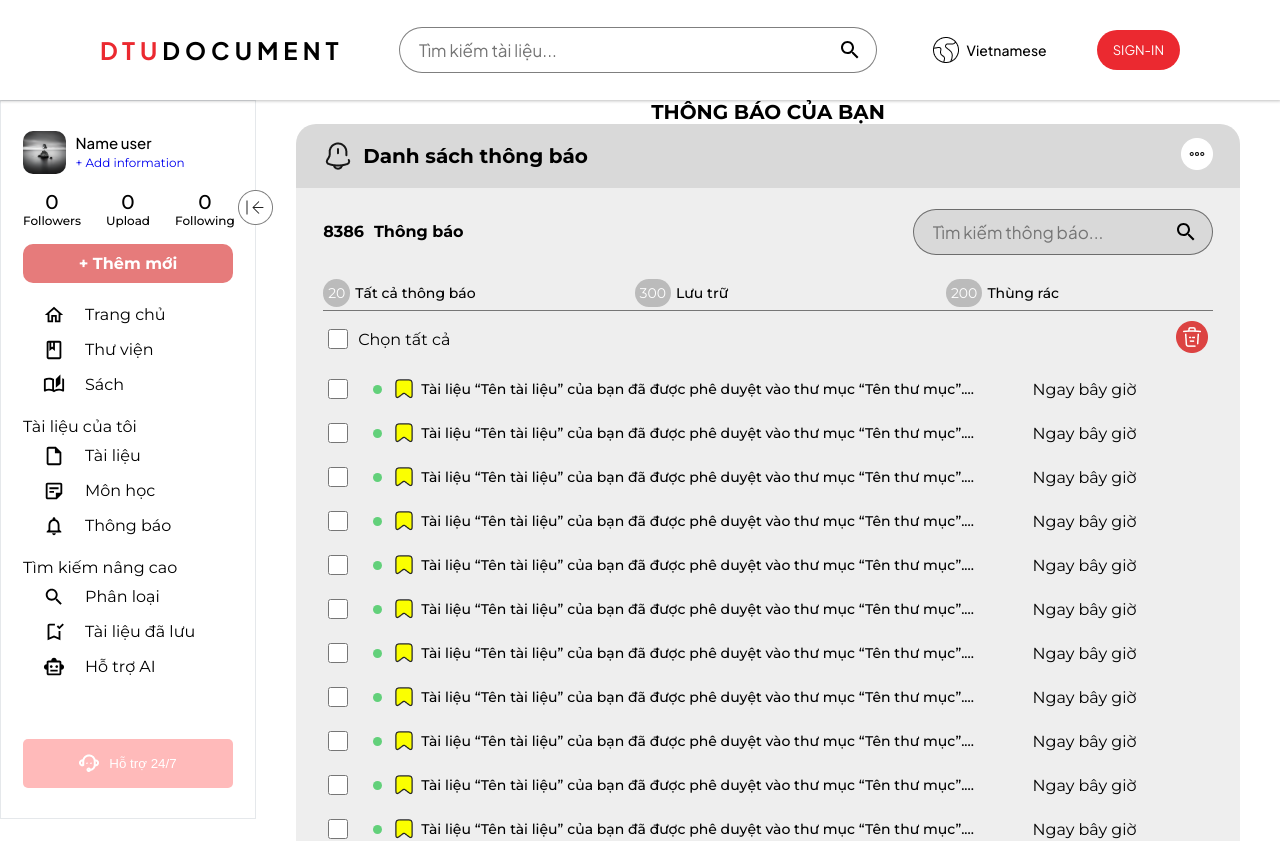
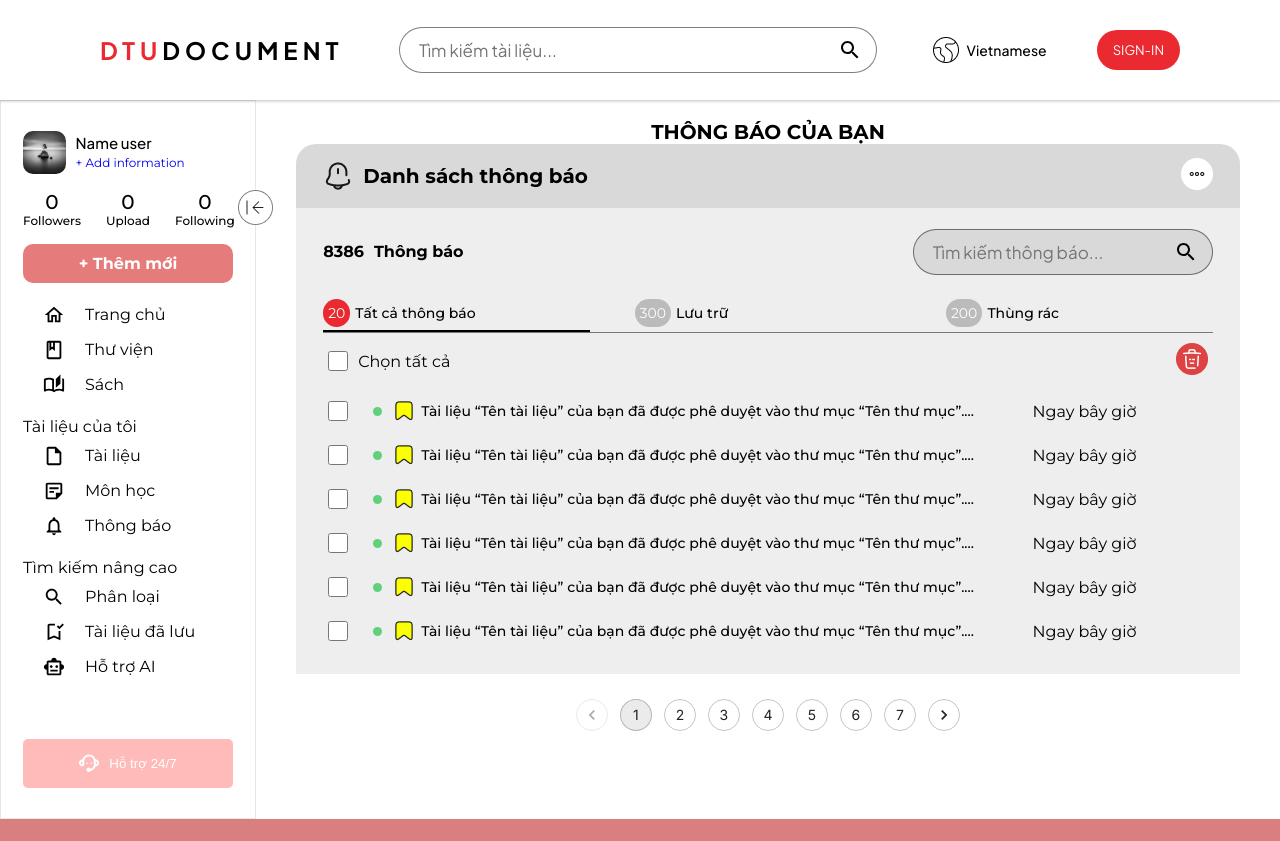
Before and after one commit to khuongdoanngoc/smart-academic-support-system, a React (Vite) app: page /document/notication in a window 1280 px wide. Shown: the top 841 px of the page. Built offline with nearby package versions, Linux system fonts and the light colour scheme; a web font is replaced by a local one.

Commit message:
push code thong bao

```diff
--- a/src/sections/Notication/components/NoticationComponent.module.scss
+++ b/src/sections/Notication/components/NoticationComponent.module.scss
@@ -3,6 +3,7 @@
   & > .notication-page {
     width: 96%;
     margin: 0 auto;
+    margin-top: 20px;
     & > .notication-page-header {
       width: 100%;
       & > h2 {
@@ -234,5 +235,16 @@
         }
       }
     }
+    & > .notication-page-slide {
+      & > .page-slide-item {
+        margin: 25px 0;
+        & > nav {
+          & > ul {
+            display: flex;
+            justify-content: center;
+          }
+        }
+      }
+    }
   }
 }
--- a/src/sections/Notication/components/NoticationComponents.tsx
+++ b/src/sections/Notication/components/NoticationComponents.tsx
@@ -1,16 +1,26 @@
 import classnames from "classnames/bind";
 import styles from "./NoticationComponent.module.scss";
-import notification from "../../../assets/images/notification-bing.png";
+import notificationImg from "../../../assets/images/notification-bing.png";
 import frame from "../../../assets/images/Frame 8799.png";
 import frame1 from "../../../assets/images/Frame 8819.png";
 import bookmark from "../../../assets/images/Bookmark.png";
 
 import SearchIcon from "@mui/icons-material/Search";
 import { useState } from "react";
+import {
+  Pagination,
+  PaginationItem,
+  PaginationRenderItemParams,
+} from "@mui/material";
 // import { useState } from "react";
 
 const cx = classnames.bind(styles);
 interface listNotecation {
+  id: number;
+  title: string;
+  time: string;
+}
+interface listStorageNotication {
   id: number;
   title: string;
   time: string;
@@ -21,38 +31,103 @@ interface listTitleColor {
 }
 interface initialState {
   list: listNotecation[];
+  listStore: listStorageNotication[];
   titleColor: listTitleColor[];
 }
-const NoticationComponents = ({ list, titleColor }: initialState) => {
-  const total = list.length;
-  const [selectAll, setSelectAll] = useState(false);
+const NoticationComponents: React.FC<initialState> = ({
+  list,
+  titleColor,
+  listStore,
+}) => {
+  const total = list.length; //tổng số lượt thông báo
+  const [currentPage, setCurrentPage] = useState<number>(1); //xét trạng thái hiển thị trang hiện tại
+  const [selectNumberColor, setSelectNumberColor] = useState<number | null>(0); //xet trạng thai màu khi click chuyển giữa các mục
+  const [notification, setNotification] = useState(list);
+  const [archived, setArchived] = useState<listStorageNotication[]>(listStore);
+  const [selectAll, setSelectAll] = useState(false); //check chọn tất cả
   const [selectItem, setSelectItem] = useState(Array(total).fill(false));
-  const [selectNumberColor, setSelectNumberColor] = useState<number | null>(
-    null
-  );
-  const [menuDelete, setMenuDelete] = useState(false);
-  const [opacityMenu, setOpacityMenu] = useState(false);
+  const [menuDelete, setMenuDelete] = useState(false); //xet trạng thai menu delete
+  const [opacityMenu, setOpacityMenu] = useState(false); //làm mờ màn hình khi menu mở
+  const alphabet = Array.from("1234567");
+
+  const [currentPageAll, setCurrentPageAll] = useState<number>(1);
+  const [currentPageArchived, setCurrentPageArchived] = useState<number>(1);
+  const [currentPageTrash, setCurrentPageTrash] = useState<number>(1);
+
+  const [trash, setTrash] = useState<
+    listNotecation[] | listStorageNotication[]
+  >([]);
+
+  const itemsPerPage = 6;
+  const displayedList =
+    selectNumberColor === 0
+      ? notification
+      : selectNumberColor === 1
+      ? archived
+      : trash;
+
+  const filteredDataList = (
+    data: listNotecation[] | listStorageNotication[]
+  ) => {
+    const startIndex = (currentPage - 1) * itemsPerPage;
+    const endIndex = startIndex + itemsPerPage;
+    return data.slice(startIndex, endIndex);
+  };
+
+  const dataToRender = filteredDataList(displayedList);
 
   const handleSelectAllChange = () => {
-    setSelectAll(!selectAll);
-    setSelectItem(Array(total).fill(!selectAll));
+    const newSelectAll = !selectAll;
+    setSelectAll(newSelectAll);
+    setSelectItem(Array(notification.length).fill(newSelectAll));
   };
+
   const handleCheckBoxChange = (index: number) => {
-    const updatedItems = [...selectItem];
-    updatedItems[index] = !updatedItems[index];
-    setSelectItem(updatedItems);
-    if (updatedItems.every((item) => item === true)) {
-      setSelectAll(true);
-    } else {
-      setSelectAll(false);
+    const updatedSelectItem = [...selectItem];
+    updatedSelectItem[index] = !updatedSelectItem[index];
+    setSelectItem(updatedSelectItem);
+    setSelectAll(updatedSelectItem.every((item) => item === true));
+  };
+  const handleMoveToTrash = () => {
+    const selectedItems = dataToRender.filter((_, index) => selectItem[index]);
+    setTrash((prevTrash) => [...prevTrash, ...selectedItems]);
+
+    if (selectNumberColor === 0) {
+      setNotification(notification.filter((_, index) => !selectItem[index]));
+    } else if (selectNumberColor === 1) {
+      setArchived(archived.filter((_, index) => !selectItem[index]));
     }
+    setSelectItem(Array(displayedList.length).fill(false));
+    setSelectAll(false);
+    setMenuDelete(false);
+    setOpacityMenu(false);
   };
+
   const handleSelectColor = (index: number) => {
     setSelectNumberColor(index);
+    setCurrentPage(1);
+    setSelectAll(false);
+    setSelectItem(Array(notification.length).fill(false));
   };
+
   const handleDeletMenu = () => {
     setMenuDelete(!menuDelete);
     setOpacityMenu(!opacityMenu);
+  };
+  const handleBackMenu = () => {
+    setMenuDelete(false);
+    setOpacityMenu(false);
+  };
+
+  const handelPageChange = (_: React.ChangeEvent<unknown>, value: number) => {
+    setCurrentPage(value);
+    if (selectNumberColor === 0) setCurrentPageAll(value);
+    else if (selectNumberColor === 1) setCurrentPageArchived(value);
+    else setCurrentPageTrash(value);
+    const isAllSelected = selectItem[value]?.every(
+      (item: boolean) => item === true
+    );
+    setSelectAll(isAllSelected);
   };
 
   return (
@@ -64,7 +139,7 @@ const NoticationComponents = ({ list, titleColor }: initialState) => {
         <div className={cx("notication-page-body")}>
           <div className={cx("page-body-title")}>
             <div className={cx("body-title-icon")}>
-              <img src={notification} alt="hell" />
+              <img src={notificationImg} alt="hell" />
               <h3>Danh sách thông báo</h3>
             </div>
             <div>
@@ -118,8 +193,8 @@ const NoticationComponents = ({ list, titleColor }: initialState) => {
                     <div className={cx("body-menu-del")}>
                       <ul>
                         <li>Chuyển tất cả vào thùng rác ?</li>
-                        <li>Chuyển ngay</li>
-                        <li>Quay lại</li>
+                        <li onClick={handleMoveToTrash}>Chuyển ngay</li>
+                        <li onClick={handleBackMenu}>Quay lại</li>
                       </ul>
                     </div>
                   )}
@@ -130,14 +205,22 @@ const NoticationComponents = ({ list, titleColor }: initialState) => {
                     opacityMenu && "opacity-menu"
                   )}
                 >
-                  {list.map((item, index) => {
+                  {dataToRender.map((item, index) => {
                     return (
                       <div className={cx("body-bottom-notication")} key={index}>
                         <div className={cx("notication-info")}>
                           <input
                             type="checkbox"
-                            checked={selectItem[index]}
-                            onChange={() => handleCheckBoxChange(index)}
+                            checked={
+                              selectItem[
+                                (currentPage - 1) * itemsPerPage + index
+                              ]
+                            }
+                            onChange={() =>
+                              handleCheckBoxChange(
+                                (currentPage - 1) * itemsPerPage + index
+                              )
+                            }
                           />
                           <span></span>
                           <img src={bookmark} />
@@ -154,7 +237,34 @@ const NoticationComponents = ({ list, titleColor }: initialState) => {
             </div>
           </div>
         </div>
-        <div className={cx("notication-page-")}></div>
+        <div className={cx("notication-page-slide")}>
+          <div className={cx("page-slide-item")}>
+            <Pagination
+              count={alphabet.length}
+              defaultPage={1}
+              siblingCount={7}
+              onChange={handelPageChange}
+              variant="outlined"
+              page={
+                selectNumberColor === 0
+                  ? currentPageAll
+                  : selectNumberColor === 1
+                  ? currentPageArchived
+                  : currentPageTrash
+              }
+              renderItem={(item: PaginationRenderItemParams) => (
+                <PaginationItem
+                  sx={{
+                    margin: "0 6px",
+                    fontFamily: "Inter",
+                  }}
+                  {...item}
+                  page={item.page ? alphabet[item.page - 1] : null}
+                />
+              )}
+            />
+          </div>
+        </div>
       </div>
     </div>
   );
--- a/src/sections/Notication/view/NoticationViews.tsx
+++ b/src/sections/Notication/view/NoticationViews.tsx
@@ -5,6 +5,86 @@ const listNotication = [
     id: 1,
     title:
       "Tài liệu “Tên tài liệu” của bạn đã được phê duyệt vào thư mục “Tên thư mục”....",
+    time: "Ngay bây giờ",
+  },
+  {
+    id: 2,
+    title:
+      "Tài liệu “Tên tài liệu” của bạn đã được phê duyệt vào thư mục “Tên thư mục”....",
+    time: "Ngay bây giờ",
+  },
+  {
+    id: 3,
+    title:
+      "Tài liệu “Tên tài liệu” của bạn đã được phê duyệt vào thư mục “Tên thư mục”....",
+    time: "Ngay bây giờ",
+  },
+  {
+    id: 4,
+    title:
+      "Tài liệu “Tên tài liệu” của bạn đã được phê duyệt vào thư mục “Tên thư mục”....",
+    time: "Ngay bây giờ",
+  },
+  {
+    id: 5,
+    title:
+      "Tài liệu “Tên tài liệu” của bạn đã được phê duyệt vào thư mục “Tên thư mục”....",
+    time: "Ngay bây giờ",
+  },
+  {
+    id: 6,
+    title:
+      "Tài liệu “Tên tài liệu” của bạn đã được phê duyệt vào thư mục “Tên thư mục”....",
+    time: "Ngay bây giờ",
+  },
+  {
+    id: 7,
+    title:
+      "Tài liệu “Tên tài liệu” của bạn đã được phê duyệt vào thư mục “Tên thư mục”....",
+    time: "Ngay bây giờ",
+  },
+  {
+    id: 8,
+    title:
+      "Tài liệu “Tên tài liệu” của bạn đã được phê duyệt vào thư mục “Tên thư mục”....",
+    time: "Ngay bây giờ",
+  },
+  {
+    id: 9,
+    title:
+      "Tài liệu “Tên tài liệu” của bạn đã được phê duyệt vào thư mục “Tên thư mục”....",
+    time: "Ngay bây giờ",
+  },
+  {
+    id: 10,
+    title:
+      "Tài liệu “Tên tài liệu” của bạn đã được phê duyệt vào thư mục “Tên thư mục”....",
+    time: "Ngay bây giờ",
+  },
+  {
+    id: 11,
+    title:
+      "Tài liệu “Tên tài liệu” của bạn đã được phê duyệt vào thư mục “Tên thư mục”....",
+    time: "Ngay bây giờ",
+  },
+  {
+    id: 12,
+    title:
+      "Tài liệu “Tên tài liệu” của bạn đã được phê duyệt vào thư mục “Tên thư mục”....",
+    time: "Ngay bây giờ",
+  },
+  {
+    id: 13,
+    title:
+      "Tài liệu “Tên tài liệu” của bạn đã được phê duyệt vào thư mục “Tên thư mục”....",
+    time: "Ngay bây giờ",
+  },
+];
+const listStorageNotication = [
+  {
+    id: 1,
+    title:
+      "Tài liệu “Tên tài liệu” của bạn đã được phê duyệt vào thư mục “Cao vanan”....",
     time: "Ngay bây giờ",
   },
   {
@@ -99,6 +179,7 @@ const NoticationViews = () => {
     <>
       <NotiCationComponents
         list={listNotication}
+        listStore={listStorageNotication}
         titleColor={titleColorHeader}
       />
     </>
--- a/src/utils/AxiosInterceptor.tsx
+++ b/src/utils/AxiosInterceptor.tsx
@@ -1,6 +1,6 @@
 import axios from "axios";
 import Cookies from "js-cookie";
-const baseUrl = import.meta.env.VITE_APP_API_URL;
+export const baseUrl = import.meta.env.VITE_APP_API_URL;
 interface response {
   token: string;
   refreshToken: string;
```
Also changed, not shown: src/sections/UploadFile/components/UploadFileComponents.tsx (+5 -2 lines), src/components/GlobalStyles/GlobalStyles.module.scss (indentation only), 2 other files (tests, documents, lock files or other folders).
